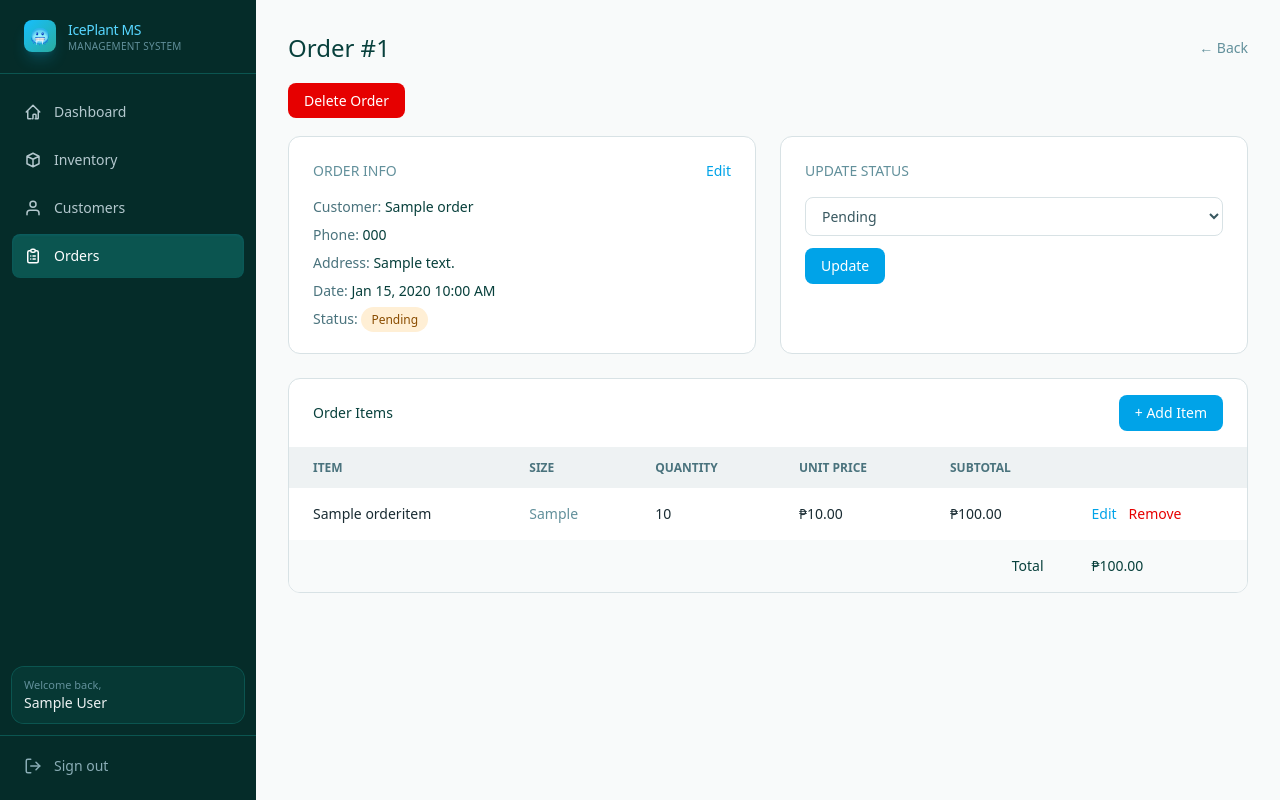
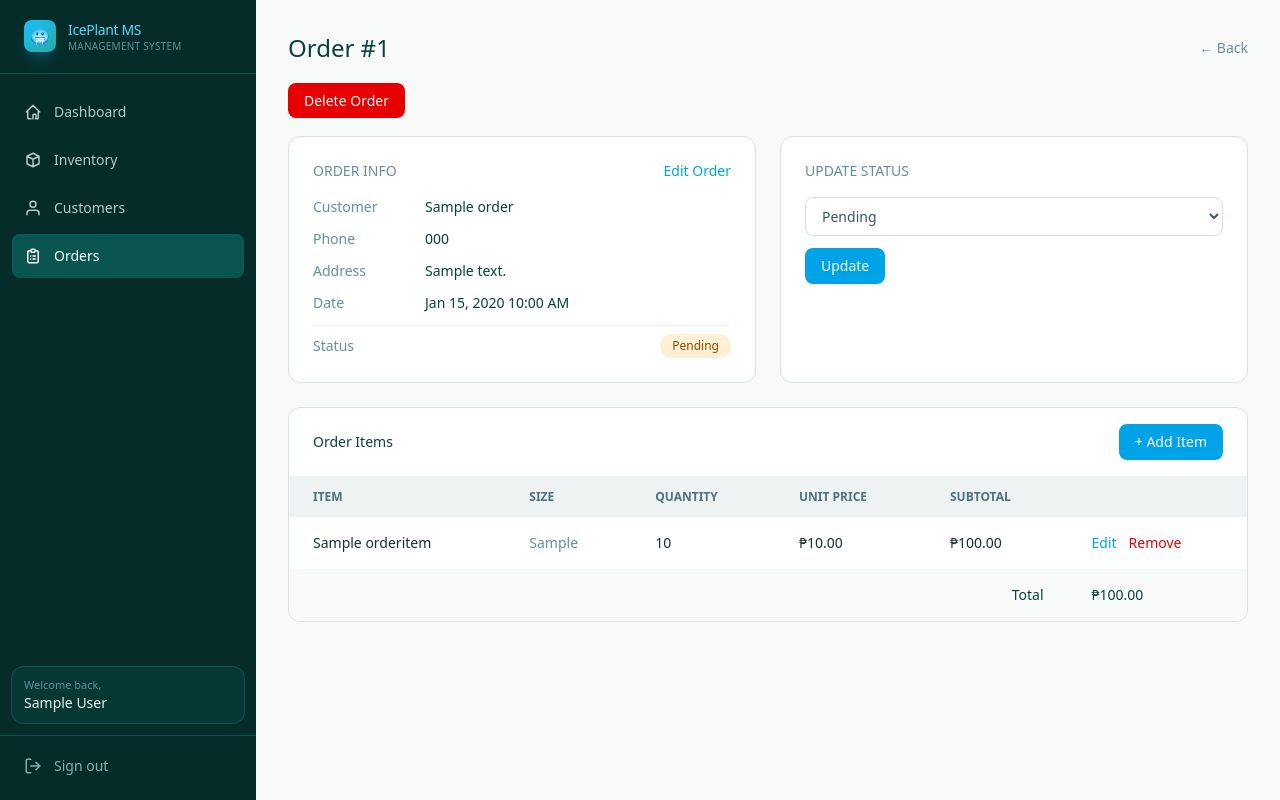
Before and after one commit to knarfbv/iceplantms, a Django app: page /orders/1/ in a window 1280 px wide. Run offline with Django 4.2, Linux system fonts and the light colour scheme; a user stored in the database is signed in; tables that the repository leaves empty hold one stand-in row (values such as "Sample post").

Commit message:
order-info-v2

```diff
--- a/crud/static/css/output.css
+++ b/crud/static/css/output.css
@@ -347,6 +359,9 @@
   }
   .w-20 {
     width: calc(var(--spacing) * 20);
+  }
+  .w-28 {
+    width: calc(var(--spacing) * 28);
   }
   .w-64 {
     width: calc(var(--spacing) * 64);
@@ -405,8 +420,14 @@
   .flex-wrap {
     flex-wrap: wrap;
   }
+  .items-baseline {
+    align-items: baseline;
+  }
   .items-center {
     align-items: center;
+  }
+  .items-end {
+    align-items: flex-end;
   }
   .items-start {
     align-items: flex-start;
@@ -449,12 +479,25 @@
       margin-block-end: calc(calc(var(--spacing) * 1) * calc(1 - var(--tw-space-y-reverse)));
     }
   }
+  .space-y-3 {
+    :where(& > :not(:last-child)) {
+      --tw-space-y-reverse: 0;
+      margin-block-start: calc(calc(var(--spacing) * 3) * var(--tw-space-y-reverse));
+      margin-block-end: calc(calc(var(--spacing) * 3) * calc(1 - var(--tw-space-y-reverse)));
+    }
+  }
   .space-y-4 {
     :where(& > :not(:last-child)) {
       --tw-space-y-reverse: 0;
       margin-block-start: calc(calc(var(--spacing) * 4) * var(--tw-space-y-reverse));
       margin-block-end: calc(calc(var(--spacing) * 4) * calc(1 - var(--tw-space-y-reverse)));
     }
+  }
+  .gap-x-8 {
+    column-gap: calc(var(--spacing) * 8);
+  }
+  .gap-y-4 {
+    row-gap: calc(var(--spacing) * 4);
   }
   .divide-y {
     :where(& > :not(:last-child)) {
@@ -1205,6 +1260,26 @@
   inherits: false;
 }
 @property --tw-tracking {
+  syntax: "*";
+  inherits: false;
+}
+@property --tw-ordinal {
+  syntax: "*";
+  inherits: false;
+}
+@property --tw-slashed-zero {
+  syntax: "*";
+  inherits: false;
+}
+@property --tw-numeric-figure {
+  syntax: "*";
+  inherits: false;
+}
+@property --tw-numeric-spacing {
+  syntax: "*";
+  inherits: false;
+}
+@property --tw-numeric-fraction {
   syntax: "*";
   inherits: false;
 }
@@ -1374,6 +1449,11 @@
       --tw-gradient-to-position: 100%;
       --tw-leading: initial;
       --tw-tracking: initial;
+      --tw-ordinal: initial;
+      --tw-slashed-zero: initial;
+      --tw-numeric-figure: initial;
+      --tw-numeric-spacing: initial;
+      --tw-numeric-fraction: initial;
       --tw-shadow: 0 0 #0000;
       --tw-shadow-color: initial;
       --tw-shadow-alpha: 100%;
--- a/crud/templates/orders/detail.html
+++ b/crud/templates/orders/detail.html
@@ -20,27 +20,35 @@
         <div class="flex items-center justify-between mb-4">
             <h3 class="text-sm font-medium text-frost-500 uppercase">Order Info</h3>
             {% if order.status == 'pending' %}
-            <a href="{% url 'order_edit' order.pk %}" class="text-ice-500 hover:text-ice-700 text-sm transition">Edit</a>
+            <a href="{% url 'order_edit' order.pk %}" class="text-ice-500 hover:text-ice-700 text-sm transition">Edit Order</a>
             {% endif %}
         </div>
-        <p class="text-sm text-frost-600 mb-2">Customer:
-            <span class="{% if not order.customer %}line-through text-frost-400{% else %}text-arctic-800 font-medium{% endif %}">
+        <div class="space-y-3">
+            <div class="flex items-baseline">
+                <span class="text-sm text-frost-500 w-28">Customer</span>
+                <span class="text-sm text-arctic-800 font-medium {% if not order.customer %}line-through text-frost-400{% endif %}">
                     {{ order.customer_name }}
                 </span>
-        </p>
-        <p class="text-sm text-frost-600 mb-2">Phone:
-            <span class="{% if not order.customer %}line-through text-frost-400{% else %}text-arctic-800{% endif %}">
+            </div>
+            <div class="flex items-baseline">
+                <span class="text-sm text-frost-500 w-28">Phone</span>
+                <span class="text-sm text-arctic-800 {% if not order.customer %}line-through text-frost-400{% endif %}">
                     {{ order.customer_phone }}
                 </span>
-        </p>
-        <p class="text-sm text-frost-600 mb-2">Address:
-            <span class="{% if not order.customer %}line-through text-frost-400{% else %}text-arctic-800{% endif %}">
+            </div>
+            <div class="flex items-baseline">
+                <span class="text-sm text-frost-500 w-28">Address</span>
+                <span class="text-sm text-arctic-800 {% if not order.customer %}line-through text-frost-400{% endif %}">
                     {{ order.customer_address }}
                 </span>
-        </p>
-        <p class="text-sm text-frost-600 mb-2">Date: <span class="text-arctic-800">{{ order.order_date|date:"M d, Y g:i A" }}</span></p>
-        <p class="text-sm text-frost-600">Status:
-            <span class="px-2.5 py-1 rounded-full text-xs font-medium
+            </div>
+            <div class="flex items-baseline">
+                <span class="text-sm text-frost-500 w-28">Date</span>
+                <span class="text-sm text-arctic-800">{{ order.order_date|date:"M d, Y g:i A" }}</span>
+            </div>
+            <div class="flex items-center justify-between pt-2 border-t border-frost-100">
+                <span class="text-sm text-frost-500">Status</span>
+                <span class="px-3 py-1 rounded-full text-xs font-medium
                     {% if order.status == 'pending' %} bg-aurora-100 text-aurora-700
                     {% elif order.status == 'confirmed' %} bg-ice-100 text-ice-700
                     {% elif order.status == 'delivered' %} bg-glacier-100 text-glacier-700
@@ -48,7 +56,8 @@
                     {% endif %}">
                     {{ order.get_status_display }}
                 </span>
-        </p>
+            </div>
+        </div>
     </div>
 
     <div class="bg-white rounded-xl border border-frost-200 p-6 transition hover:shadow-md">
```
Also changed, not shown: other parts of crud/static/css/output.css (+33 -0 lines). Lines whose indentation alone changed are shown as unchanged.
